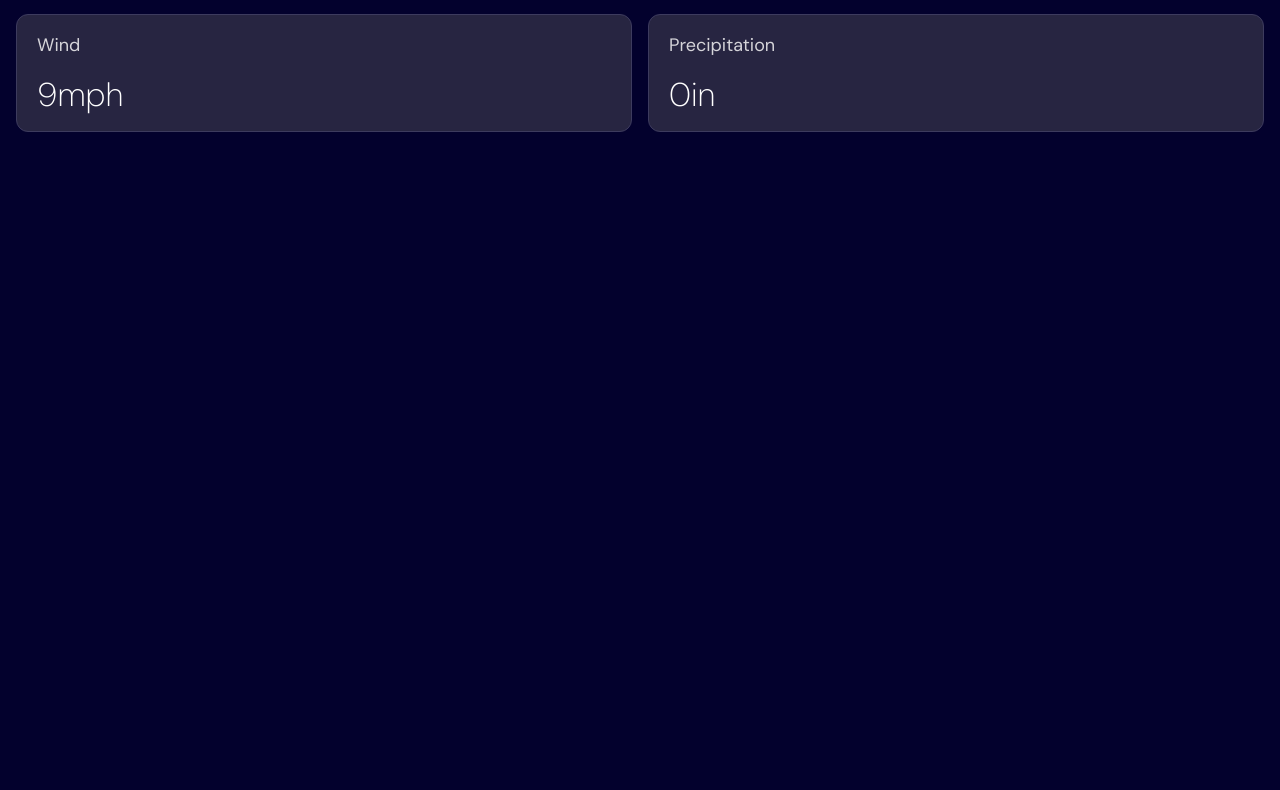
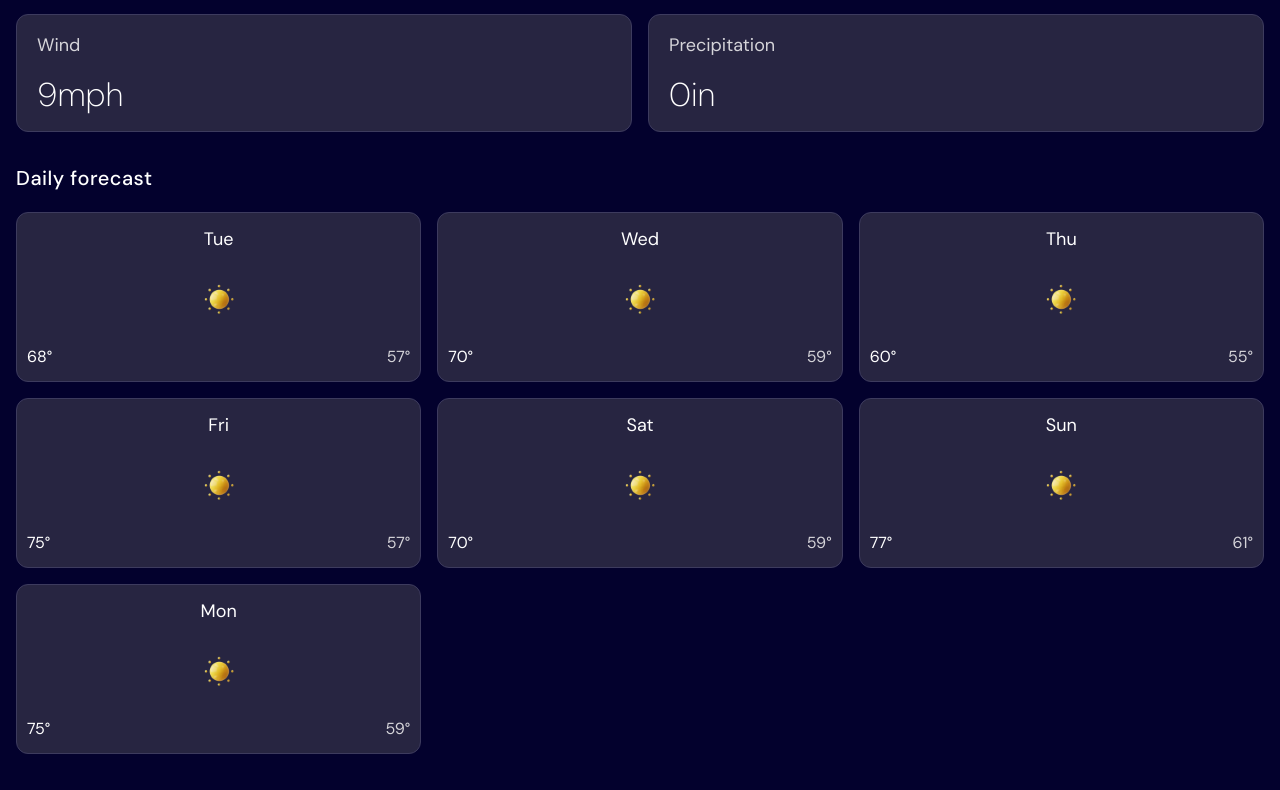
Before and after one commit to 1krasyuk/weather-app-react, a React (Vite) app: page / in a window 1280 px wide. Shown: the part 792-1582 px from the top of the page. Before the commit the page ends 940 px from the top, so only its background shows below. Built offline with nearby package versions, Linux system fonts and the light colour scheme.

Commit message:
feat: add daily forecast component layout

```diff
--- /dev/null
+++ b/components/DailyForecastCard.jsx
@@ -0,0 +1,12 @@
+export default function DailyForecastCard({ day, icon, maxTemp, minTemp }) {
+  return (
+    <div className="bg-neutral-800 px-2.5 py-3 space-y-4 rounded-xl border border-neutral-600">
+      <p className="text-lg text-center">{day}</p>
+      <div className="flex justify-center">{icon}</div>
+      <div className="flex justify-between">
+        <p>{maxTemp}°</p>
+        <p className="text-neutral-200">{minTemp}°</p>
+      </div>
+    </div>
+  );
+}
--- a/src/App.jsx
+++ b/src/App.jsx
@@ -3,18 +3,67 @@ import Header from "../components/Header";
 import SearchBar from "../components/SearchBar";
 import WeatherCard from "../components/WeatherCard";
 import MetricsCard from "../components/MetricsCard";
+import DailyForecastCard from "../components/DailyForecastCard";
+
+import IconSunny from "../src/assets/images/icon-sunny.webp";
 
 function App() {
   return (
     <div className="p-4 desktop:max-w-360 desktop:m-auto">
       <Header />
+
       <SearchBar />
       <WeatherCard />
-      <div className="grid grid-cols-2 gap-4 mt-5">
+      <div className="grid grid-cols-2 gap-4 my-5">
         <MetricsCard title="Feels Like" value="64" unit="°" />
         <MetricsCard title="Humidity" value="46" unit="%" />
         <MetricsCard title="Wind" value="9" unit="mph" />
         <MetricsCard title="Precipitation" value="0" unit="in" />
+      </div>
+      <h2 className="text-xl mt-8 font-medium tracking-wide">Daily forecast</h2>
+      <div className="grid grid-cols-3 gap-4 my-5">
+        <DailyForecastCard
+          day="Tue"
+          icon={<img src={IconSunny} alt="Sunny" className="w-15 h-15" />}
+          maxTemp="68"
+          minTemp="57"
+        />
+        <DailyForecastCard
+          day="Wed"
+          icon={<img src={IconSunny} alt="Sunny" className="w-15 h-15" />}
+          maxTemp="70"
+          minTemp="59"
+        />
+        <DailyForecastCard
+          day="Thu"
+          icon={<img src={IconSunny} alt="Sunny" className="w-15 h-15" />}
+          maxTemp="60"
+          minTemp="55"
+        />
+        <DailyForecastCard
+          day="Fri"
+          icon={<img src={IconSunny} alt="Sunny" className="w-15 h-15" />}
+          maxTemp="75"
+          minTemp="57"
+        />
+        <DailyForecastCard
+          day="Sat"
+          icon={<img src={IconSunny} alt="Sunny" className="w-15 h-15" />}
+          maxTemp="70"
+          minTemp="59"
+        />
+        <DailyForecastCard
+          day="Sun"
+          icon={<img src={IconSunny} alt="Sunny" className="w-15 h-15" />}
+          maxTemp="77"
+          minTemp="61"
+        />
+        <DailyForecastCard
+          day="Mon"
+          icon={<img src={IconSunny} alt="Sunny" className="w-15 h-15" />}
+          maxTemp="75"
+          minTemp="59"
+        />
       </div>
     </div>
   );
```
